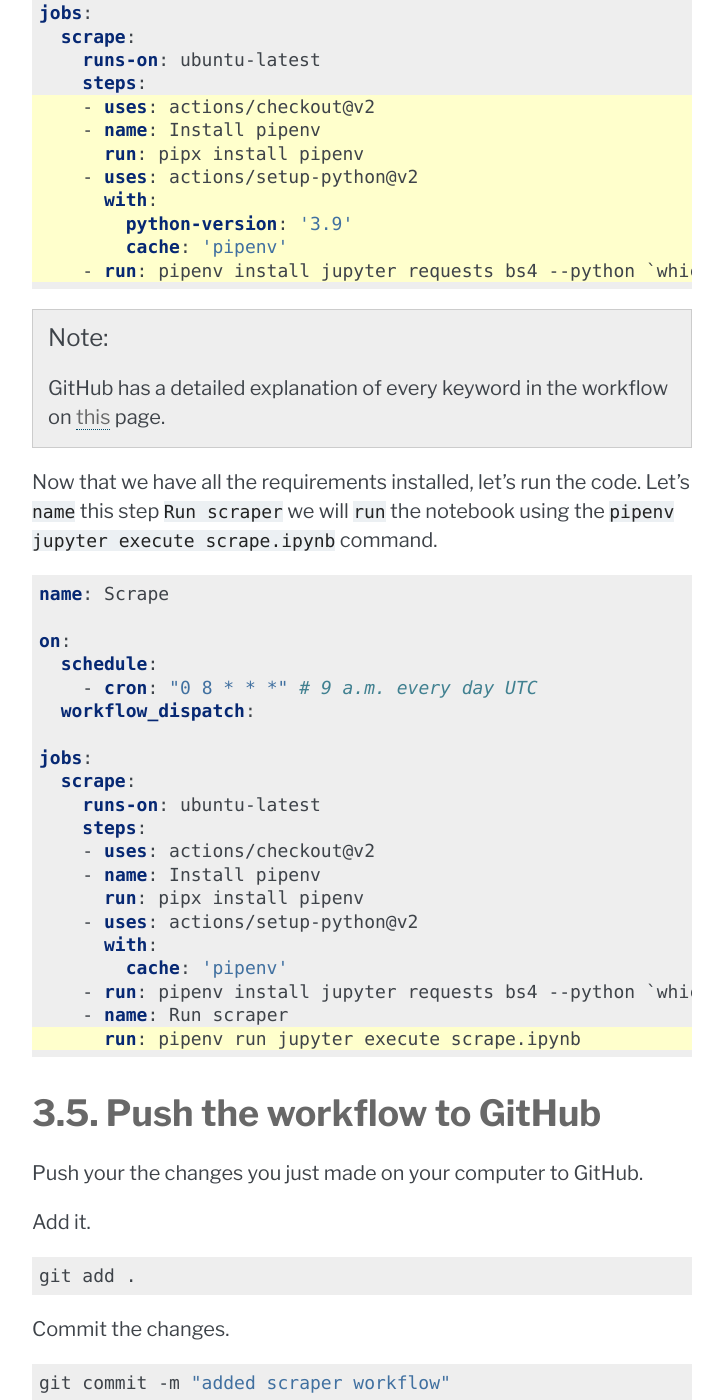
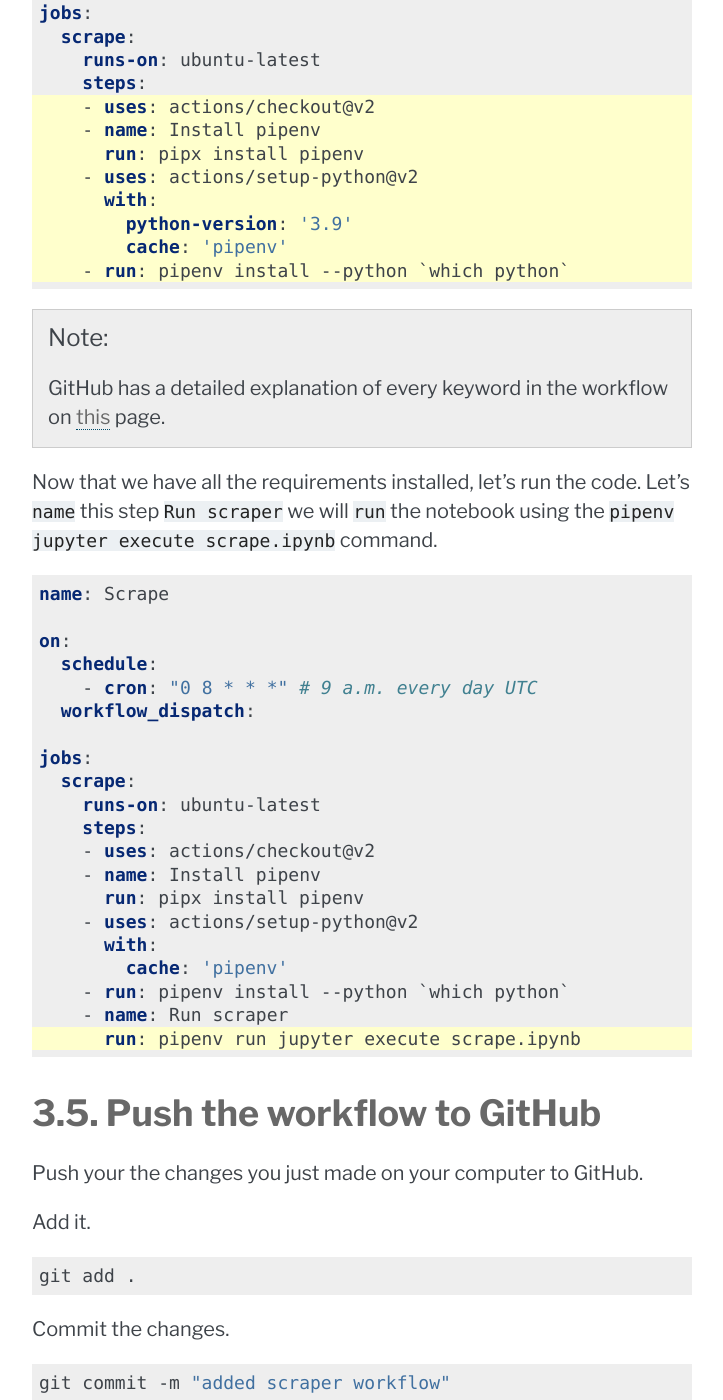
Before and after one commit to palewire/first-github-scraper, a Sphinx documentation site: the page built from docs/action.md, in a window 1280 px wide and 1400 px high, scrolled down 16123 px. Shown: the whole window, without its empty margins (388-1111 px from the left). Built offline with Sphinx 7.4.7, drawn with Linux system fonts in a browser that asks for light colours.

Commit message:
Update action.md

````diff
--- a/docs/action.md
+++ b/docs/action.md
@@ -431,7 +431,7 @@ jobs:
       with:
         python-version: '3.9'
         cache: 'pipenv'
-    - run: pipenv install jupyter requests bs4 --python `which python`
+    - run: pipenv install --python `which python`
 ```
 
 ```{note}
@@ -459,7 +459,7 @@ jobs:
     - uses: actions/setup-python@v2
       with:
         cache: 'pipenv'
-    - run: pipenv install jupyter requests bs4 --python `which python`
+    - run: pipenv install --python `which python`
     - name: Run scraper
       run: pipenv run jupyter execute scrape.ipynb
 ```
````
